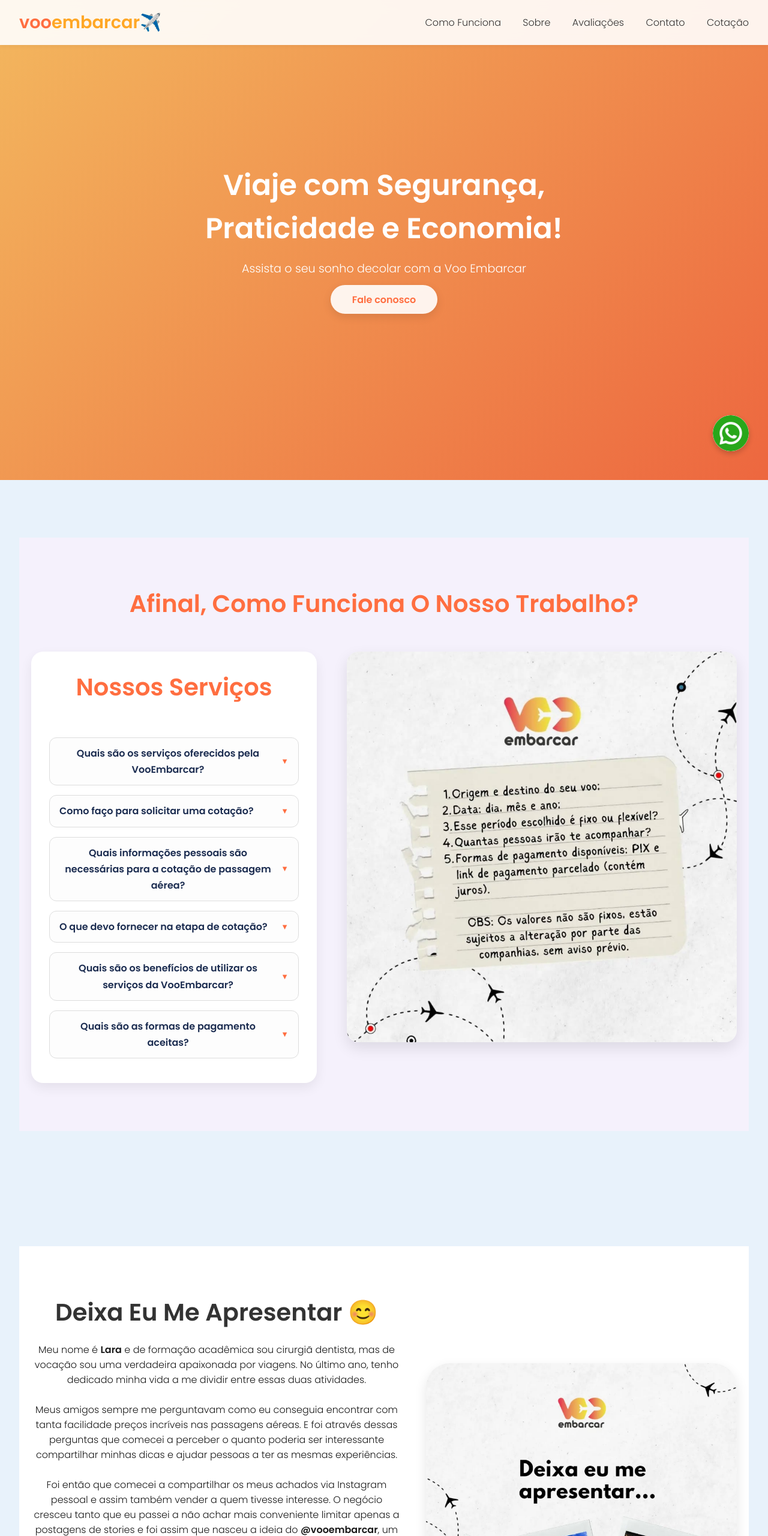
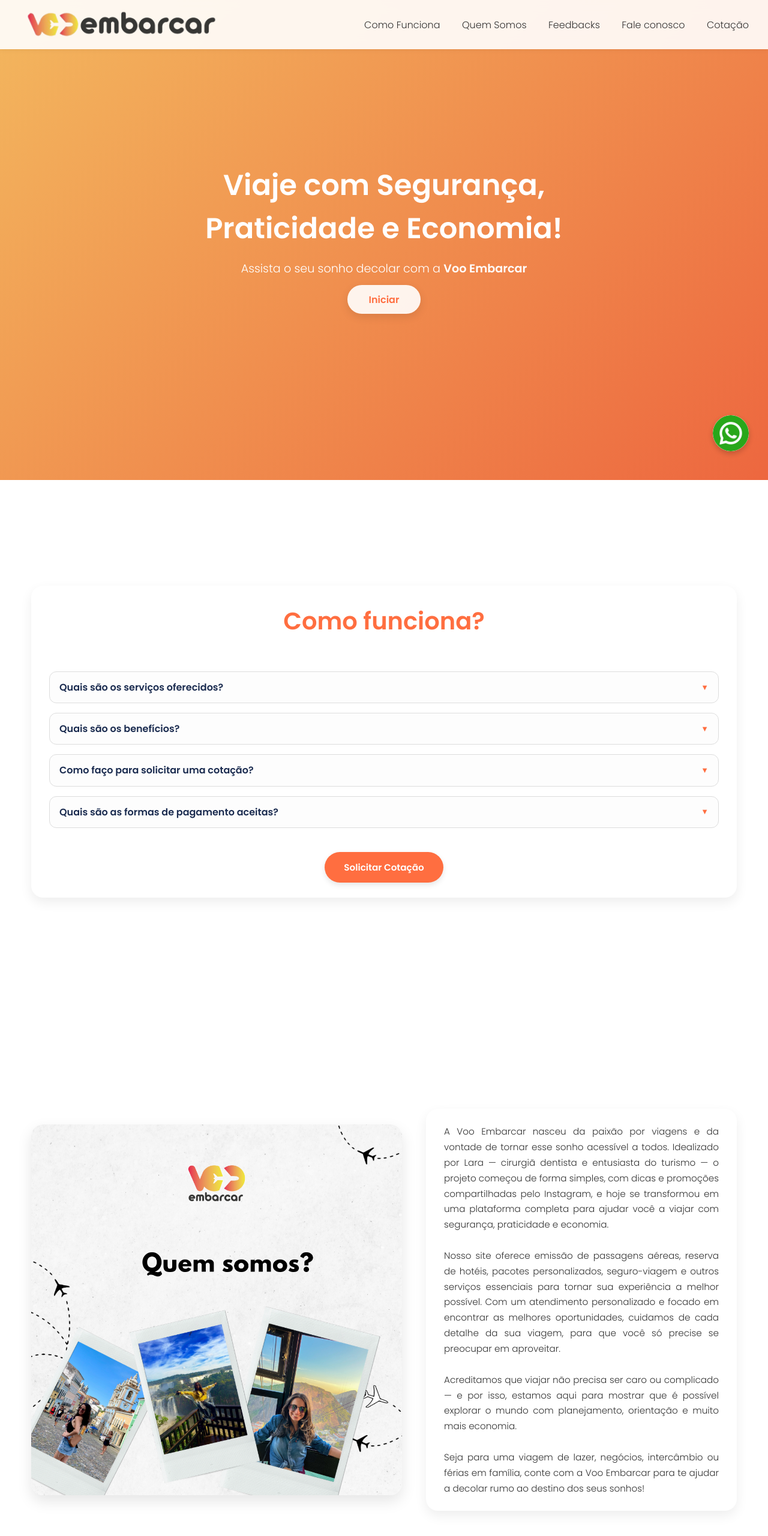
Before and after one commit to RafaelGLacerda/vooembarcar, a plain HTML site: page index.html in a window 1280 px wide. Shown: the top 2560 px of the page at 60% size. Drawn offline with Linux system fonts and the light colour scheme.

Commit message:
ajuste css all

```diff
--- a/index.html
+++ b/index.html
@@ -7,72 +7,66 @@
   <title>Voo Embarcar</title>
   <link rel="stylesheet" href="style.css">
   <script src="script.js" defer></script>
+  <link href="https://fonts.googleapis.com/css2?family=Baloo+2&family=Quicksand:wght@700&display=swap" rel="stylesheet">
+
   <link href="https://fonts.googleapis.com/css2?family=Poppins:wght@300;600&display=swap" rel="stylesheet">
 </head>
 <body>
 
-  <!-- NAVBAR -->
-  <header class="navbar">
-    <div class="logo"> voo<span>embarcar</span>✈️</div>
-    <nav>
-      <a href="#como">Como Funciona</a>
-      <a href="#sobre">Sobre</a>
-      <a href="#avaliacoes">Avaliações</a>
-      <a href="#contato">Contato</a>
-      <a href="cotacao.html">Cotação </a>
-    </nav>
-  </header>
+<header class="navbar">
+  <div class="logo">
+
+    <img src="img/teste.png" alt="">
+  </div>
+  <nav>
+    <a href="#como">Como Funciona</a>
+    <a href="#sobre">Quem Somos</a>
+    <a href="#avaliacoes">Feedbacks</a>
+    <a href="#contato">Fale conosco</a>
+    <a href="cotacao.html">Cotação</a>
+  </nav>
+</header>
+
 
   <!-- HERO -->
   <section class="hero">
     <div class="hero-content">
       <h1>Viaje com Segurança, Praticidade e Economia!</h1>
-      <p>Assista o seu sonho decolar com a Voo Embarcar</p> <br>
-      <a href="#contato" class="btn-cta">Fale conosco</a>
+      <p>Assista o seu sonho decolar com a <span class="herologo">Voo Embarcar</span></p><br>
+      <a href="#como" class="btn-cta">Iniciar</a>
     </div>
   </section>
 
   <!-- COMO FUNCIONA -->
 <section id="como-funciona" class="scroll-animate">
 <section id="como" class="como-funciona-container">
-  <h2>Afinal, Como Funciona O Nosso Trabalho?</h2>
+
   <div class="como-funciona-content">
 
 <div class="como-funciona-texto">
-  <h2><strong>Nossos Serviços</strong></h2>
+  <h2><strong>Como funciona?</strong></h2>
 
   <details>
-    <summary>Quais são os serviços oferecidos pela VooEmbarcar?</summary>
-    <p>Emissões de passagens aéreas, reservas de hotéis, pacotes de viagens, seguro-viagens, aluguel de carros e demais produtos turísticos em geral.</p>
+    <summary>Quais são os serviços oferecidos?</summary>
+    <p>Emissões de passagens aéreas, reservas de hotéis, pacotes de viagens, seguro-viagem e demais produtos turísticos em geral.</p>
   </details>
 
   <details>
-    <summary>Como faço para solicitar uma cotação?</summary>
-    <p>Para solicitar uma cotação de passagem aérea, siga os passos simples na nossa página. Preencha cada etapa com as informações solicitadas e clique em próximo para prosseguir.</p>
+    <summary>Quais são os benefícios?</summary>
+    <p>Economia na compra das passagens, amplas opções de voos, atendimento personalizado, agilidade na emissão de passagens, segurança e confiabilidade.</p>
   </details>
 
-  <details>
-    <summary>Quais informações pessoais são necessárias para a cotação de passagem aérea?</summary>
-    <p>Para a cotação de passagem aérea, precisamos das seguintes informações pessoais: nome completo, número de WhatsApp e endereço de e-mail. Esses dados são necessários para criar uma cotação personalizada para você.</p>
+ <details>
+    <summary>Como faço para solicitar uma cotação?</summary>
+    <p>Para solicitar uma cotação de passagem aérea, clique no botão <strong> Solicitar Cotação</strong> logo abaixo. Preencha cada etapa com as informações solicitadas e clique em próximo para prosseguir.</p>
   </details>
-
-  <details>
-    <summary>O que devo fornecer na etapa de cotação?</summary>
-    <p>Na etapa de cotação, precisamos dos detalhes da sua viagem, como a cidade de partida, o destino, as datas de ida e volta, o número de passageiros e a classe desejada (econômica, executiva, primeira classe, etc.). Essas informações nos ajudarão a encontrar as melhores opções de passagens aéreas para atender às suas necessidades.</p>
-  </details>
-
-  <details>
-    <summary>Quais são os benefícios de utilizar os serviços da VooEmbarcar?</summary>
-    <p>Economia na compra das passagens, amplas opções de voos, flexibilidade de datas, atendimento personalizado, agilidade na emissão de passagens, segurança e confiabilidade.</p>
-  </details>
-
   <details>
     <summary>Quais são as formas de pagamento aceitas?</summary>
-    <p>Aceitamos pagamentos através de transferência bancária, cartões de crédito e boleto bancário. Oferecemos também desconto para pagamentos à vista.</p>
+    <p>Aceitamos pagamentos através de PIX, transferência bancária e cartões de crédito.</p>
   </details>
+<a href="cotacao.html" class="btn-cotacao">Solicitar Cotação</a>
+
 </div>
-
-<img class="como-funciona-img" src="img/imagem1.png" alt="Imagem explicativa">
 
   </div>
 </section>
@@ -83,25 +77,27 @@
 <div id="sobre">
   <section class="about-section">
   <div class="about-content">
+    <div class="image-container">
+      <img src="img/CARROSSEL .png" alt="Lara sorrindo em uma paisagem de viagem" />
+    </div>
     <div class="text-container">
-      <h2>Deixa Eu Me Apresentar 😊</h2>
 
-      Meu nome é <strong>Lara</strong> e de formação acadêmica sou cirurgiã dentista, mas de vocação sou uma verdadeira apaixonada por viagens. No último ano, tenho dedicado minha vida a me dividir entre essas duas atividades.<br><br>
+      <span>A Voo Embarcar nasceu da paixão por viagens e da vontade de tornar esse sonho acessível a todos. Idealizado por Lara — cirurgiã dentista e entusiasta do turismo — o projeto começou de forma simples,
+      com dicas e promoções compartilhadas pelo Instagram, e hoje se transformou em uma plataforma completa para ajudar você a viajar com segurança, praticidade e economia. <br> <br>
 
-      Meus amigos sempre me perguntavam como eu conseguia encontrar com tanta facilidade preços incríveis nas passagens aéreas. E foi através dessas perguntas que comecei a perceber o quanto poderia ser interessante compartilhar minhas dicas e ajudar pessoas a ter as mesmas experiências.<br><br>
+      Nosso site oferece emissão de passagens aéreas, reserva de hotéis, pacotes personalizados, seguro-viagem e outros serviços essenciais para tornar sua experiência a melhor possível.
+      Com um atendimento personalizado e focado em encontrar as melhores oportunidades,
+      cuidamos de cada detalhe da sua viagem, para que você só precise se preocupar em aproveitar. <br> <br>
 
-      Foi então que comecei a compartilhar os meus achados via Instagram pessoal e assim também vender a quem tivesse interesse. O negócio cresceu tanto que eu passei a não achar mais conveniente limitar apenas a postagens de stories e foi assim que nasceu a ideia do <strong>@vooembarcar</strong>, um projeto que tem como objetivo ajudar pessoas a encontrar maneiras mais econômicas e acessíveis de viajar, sem sacrificar a qualidade da experiência.<br><br>
 
-      Desejo aqui compartilhar promoções e dicas que aprendi ao longo desse tempo, além de conselhos práticos para ajudá-los a aproveitar ao máximo cada viagem.<br><br>
+      Acreditamos que viajar não precisa ser caro ou complicado — e por isso, estamos aqui para mostrar que é possível explorar o mundo com planejamento, orientação e muito mais economia. <br> <br>
 
-      Estou muito animada para estar aqui no Instagram e compartilhar minha paixão com todos vocês. Se você é um amante de viagens, ou se está apenas começando a explorar o mundo, siga-me no <strong>@vooembarcar</strong>. Vamos nos aventurar juntos, descobrir novos destinos e aprender a tornar cada viagem ainda mais especial.<br><br>
+      Seja para uma viagem de lazer, negócios, intercâmbio ou férias em família, conte com a Voo Embarcar para te ajudar a decolar rumo ao destino dos seus sonhos! </span>
 
-      Estou ansiosa para conhecer e ajudar todos vocês!
+
       </p>
     </div>
-    <div class="image-container">
-      <img src="img/lara.png" alt="Lara sorrindo em uma paisagem de viagem" />
-    </div>
+
   </div>
 </section>
 </section>
@@ -110,7 +106,7 @@
 
 <section id="avaliacoes" class="scroll-animate avaliacoes">
   <div class="carousel-container">
-    <h2>Feedback Dos Clientes</h2>
+    <h2>Feedback dos clientes</h2>
     <div class="carousel">
       <button class="carousel-btn prev">‹</button>
       <div class="carousel-track">
@@ -131,7 +127,6 @@
 
     <!-- Imagem posicionada à esquerda -->
     <div class="logo-direita">
-      <img src="img/logo.png" alt="Logo 1">
     </div>
 
     <!-- Texto centralizado -->
--- a/style.css
+++ b/style.css
@@ -6,7 +6,7 @@
 }
 body {
   font-family: 'Poppins', sans-serif;
-  background: #e8f2fb;
+    background: #ffffff;
   color: #1a1a1a;
   overflow-x: hidden;
   scroll-behavior: smooth;
@@ -42,7 +42,8 @@ body {
   color: #ff6e40;
 }
 .navbar .logo span {
-  color: #ffa726;
+  color: #000000;
+  font-size: 50px;
 }
 .navbar nav a {
   margin-left: 2rem;
@@ -131,7 +132,7 @@ body {
   box-shadow: 0 5px 15px rgba(0,0,0,0.1);
 }
 .btn-cta:hover {
-  background: #000000fc;
+  background: #deddddfc;
   transform: scale(1.05);
 }
 @media (max-width: 768px) {
@@ -204,7 +205,7 @@ section {
 
 /* === Avaliações / Carrossel === */
 .avaliacoes {
-  background: #f9f7ff;
+  background: #ffffff;
   height: 800px;
   max-width: 1000px;
   margin: 0 auto;
@@ -303,7 +304,7 @@ section {
 
 .contato {
   position: relative;
-  background: #ffffff;
+
   width: 100%;
 
   height: auto;
@@ -405,7 +406,7 @@ footer:hover {
 /* COMO FUNCIONA - layout com imagem maior que o texto */
 .como-funciona-container {
   padding: 60px 20px;
-  background-color: #fbf9ff;
+   background: #ffffff;
   font-family: 'Poppins', sans-serif;
 }
 
@@ -427,12 +428,13 @@ footer:hover {
 
 /* COMO FUNCIONA - layout atualizado */
 .como-funciona-container {
-  background-color: #f5f1fc;
+  background: #ffffff;
   padding: 80px 20px;
   font-family: 'Poppins', sans-serif;
 }
 
 .como-funciona-container h2 {
+
   text-align: center;
   font-size: 2.5rem;
   color: #ff6e40;
@@ -467,7 +469,8 @@ footer:hover {
 .como-funciona-texto {
   flex: 1;
   min-width: 150px;
-  max-width: 500px;
+  max-width: 7000px;
+  height: auto;
   background-color: #fff;
   padding: 25px 30px;
   border-radius: 20px;
@@ -478,10 +481,6 @@ footer:hover {
   transition: transform 0.5s ease, box-shadow 0.6s ease;
 }
 
-.como-funciona-texto:hover {
-  transform: scale(1.05);
-  box-shadow: 0 15px 30px rgba(0, 0, 0, 0.15);
-}
 
 /* ESTILO PARA DETALHES */
 .como-funciona-texto details {
@@ -525,6 +524,7 @@ footer:hover {
 }
 
 .como-funciona-texto p {
+  text-align: justify;
   margin: 10px 0 0;
   font-size: 0.95rem;
   line-height: 1.6;
@@ -547,7 +547,7 @@ footer:hover {
 
 .about-section {
   padding: 80px 20px;
-  background-color: #ffffff;
+   background: #ffffff;
 }
 
 .about-content {
@@ -560,34 +560,51 @@ footer:hover {
 }
 
 .text-container {
+  text-align: justify;
   flex: 1 1 500px;
+  min-width: 150px;
+  max-width: 800px;
+  background-color: #fff;
+  padding: 25px 30px;
+  border-radius: 20px;
+  box-shadow: 0 8px 20px rgba(0, 0, 0, 0.07);
+  font-size: 0.95rem;
+  line-height: 1.7;
+  color: #333;
+  transition: transform 0.5s ease, box-shadow 0.6s ease;
 }
 
 .text-container h2 {
   font-size: 2.5rem;
   margin-bottom: 20px;
   color: #333;
+
 }
 
 .text-container p {
   font-size: 1.1rem;
   line-height: 1.8;
   color: #555;
+
 }
 
 .image-container {
-  flex: 1 1 400px;
-  text-align: center;
+  flex: 1 1 600px;
+  min-width: 150px;
+  max-width: 800px;
+  display: flex;
+  align-items: stretch;
 }
 
 .image-container img {
   width: 100%;
-  max-width: 1000px;
-  height: auto;
-  border-radius: 40px;
-  box-shadow: 0 8px 20px rgba(0, 0, 0, 0.1);
-  transition: transform 0.5s ease, box-shadow 0.6s ease;
+  height: 100%;
+  object-fit: cover;
+  border-radius: 20px;
+  box-shadow: 0 10px 25px rgba(0, 0, 0, 0.1);
+  transition: transform 0.8s ease, box-shadow 0.1s ease;
 }
+
 .image-container img:hover {
   transform: scale(1.05);
   box-shadow: 0 15px 30px rgba(0, 0, 0, 0.15);
@@ -668,3 +685,46 @@ footer:hover {
 .btn-contato svg {
   vertical-align: middle;
 }
+.navbar .logo {
+  display: flex;
+  align-items: center;
+  font-size: 1.8rem;
+  font-weight: 700;
+  color: #ff6e40;
+}
+
+.navbar .logo span {
+ color: #111;
+  margin-right: 0.5rem;
+}
+
+.navbar .logo img {
+  height: 50px;
+  margin-left: 0.5rem;
+  vertical-align: middle;
+}
+  .logo-font {
+    font-family: 'Baloo 2', cursive;
+    font-size: 2rem;
+    color: #333;
+  }
+
+.herologo {
+  font-weight: bold;
+}
+.btn-cotacao {
+  display: inline-block;
+  margin-top: 1.5rem;
+  padding: 0.8rem 2rem;
+  background-color: #ff6e40;
+  color: #fff;
+  font-weight: bold;
+  text-decoration: none;
+  border-radius: 30px;
+  transition: background-color 0.3s ease, transform 0.3s ease;
+  box-shadow: 0 4px 10px rgba(0,0,0,0.1);
+}
+.btn-cotacao:hover {
+  background-color: #ffa726;
+  transform: scale(1.05);
+}
```
Also changed, not shown: img/CARROSSEL .png (added), img/embarcar.png (added), img/logoinstagram.png (deleted), img/logotest.png (added), img/teste.png (added).
